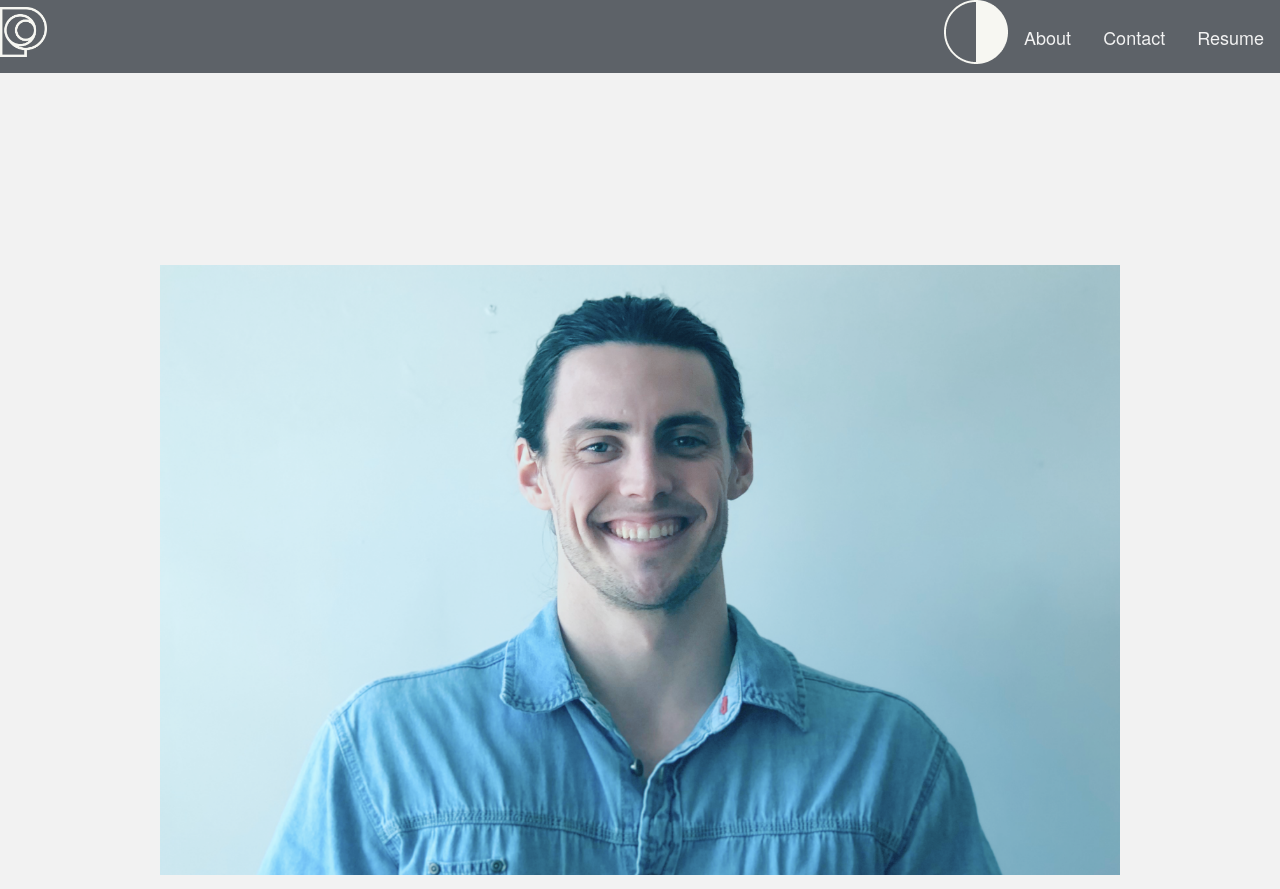
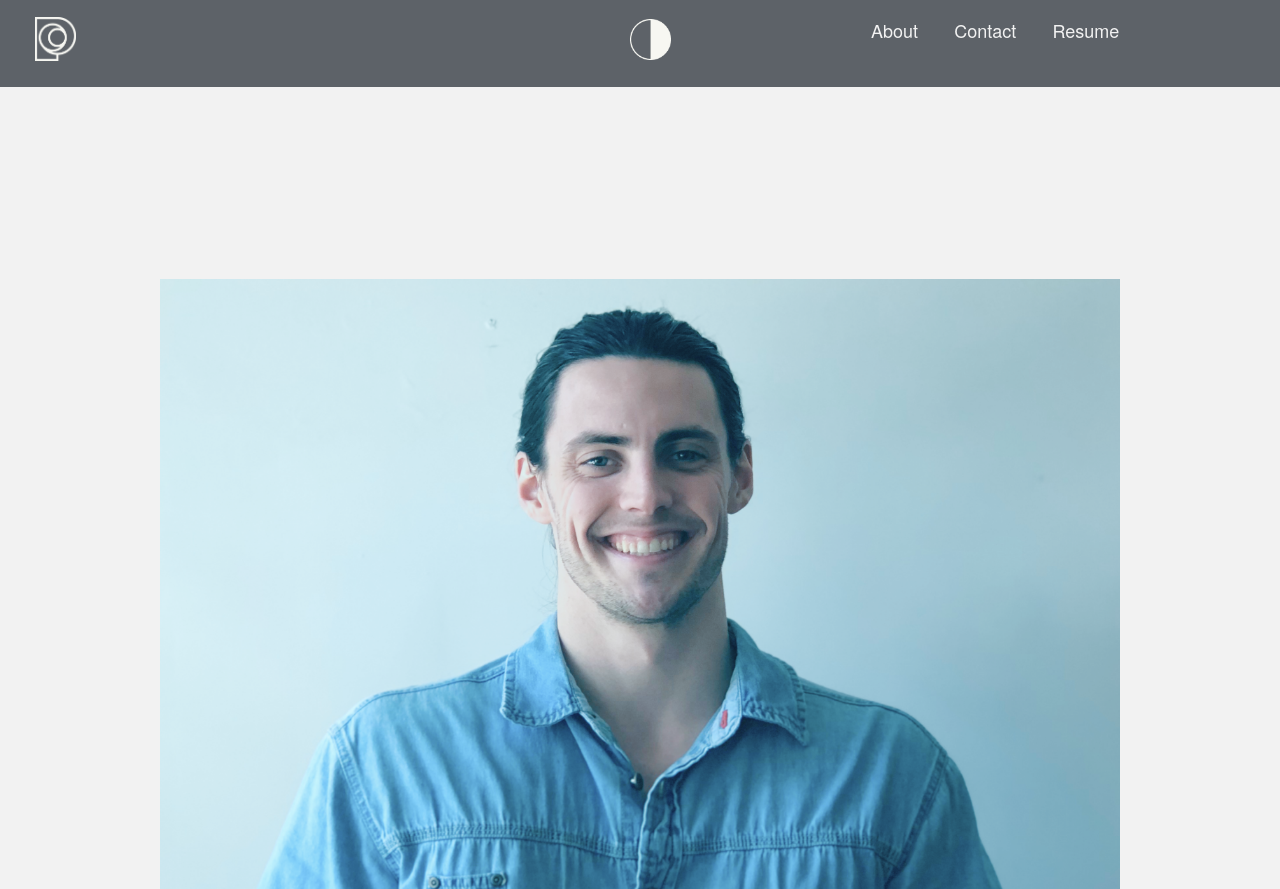
Before and after one commit to PaulACain/Portfolio, a plain HTML site: page about/index.html in a window 1280 px wide. Shown: the top 889 px of the page. Drawn offline with nearby package versions, Linux system fonts and the light colour scheme.

Commit message:
Juan's the man

```diff
--- a/about/css/style.css
+++ b/about/css/style.css
@@ -39,18 +39,23 @@ body{
   display: flex;
   align-items: center;
   overflow: hidden;
-  position: relative;
   z-index: 999;
+  padding: 1.5rem;
 }
 
 .topnav a {
-  display: block;
   color: #f2f2f2;
   text-align: center;
-  padding: 16px 16px;
+  padding: 1.6rem 1.6rem;
   text-decoration: none;
   font-size: 1.8rem;
 }
+
+ul{
+  display: block;
+  flex: 1;
+}
+
 
 .topnav a:hover {
   background-color: #f2f2f2;
@@ -61,9 +66,23 @@ body{
   display: none;
 }
 
+.icon {
+    flex: 1;
+    text-align: center;
+}
+
+.active {
+  flex: 1;
+  margin-left: 2rem;
+}
 
 .logo {
-  max-width: 5%;
+  max-width: 10%;
+  margin: 0 auto;
+}
+
+.moon {
+  max-width: 10%;
   margin: 0 auto;
 }
 
@@ -165,6 +184,7 @@ li {
   display: block;
   text-align: left;
 }
+
 }
 
 .indent {
--- a/about/index.html
+++ b/about/index.html
@@ -22,12 +22,15 @@
     <img src="images/daytime.png" id="change-theme-btn" class="moon">
   </div>
     <script src="script.js"></script>
+<ul>
     <a href="#about">About</a>
     <a href="#contact">Contact</a>
     <a href="#resume">Resume</a>
     <a href="javascript:void(0);" class="icon" onclick="myFunction()">
       <i class="fa fa-bars menu"></i>
     </a>
+  </ul>
+
   </div>
 
 
```
